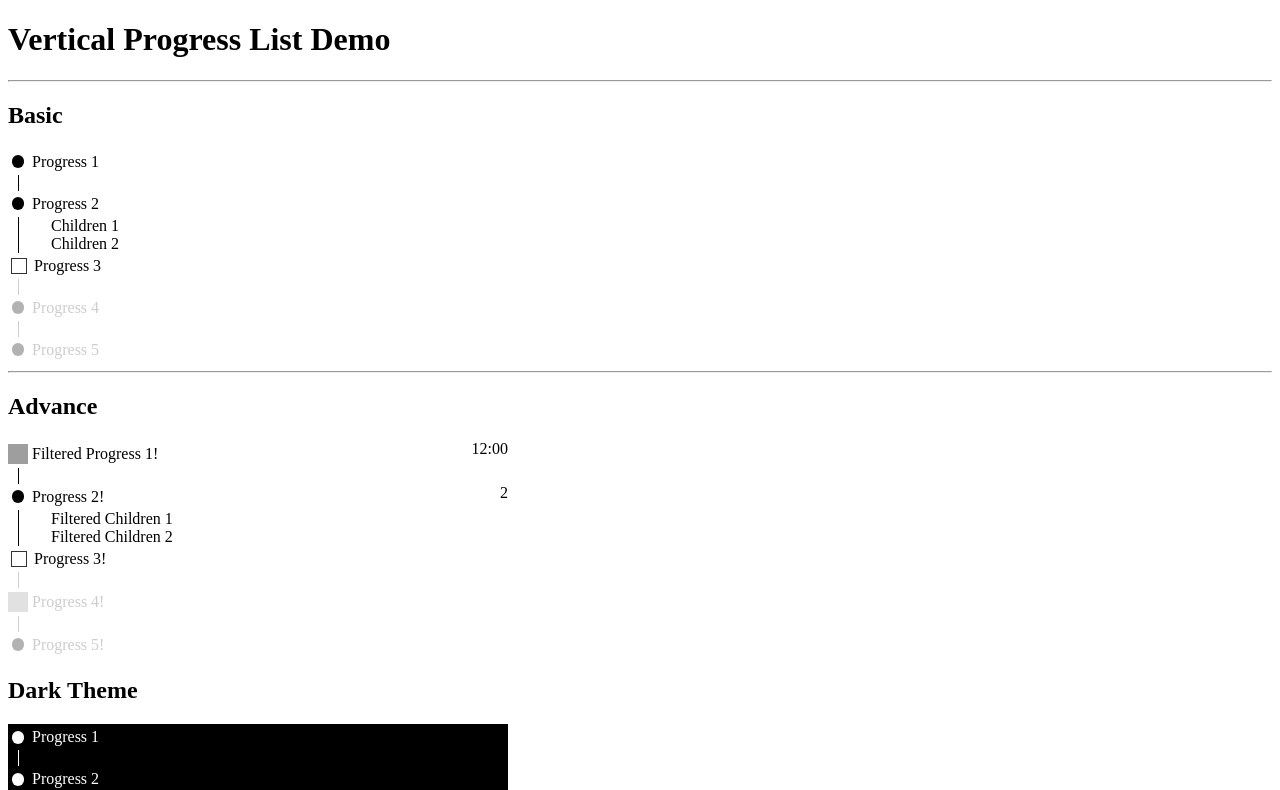
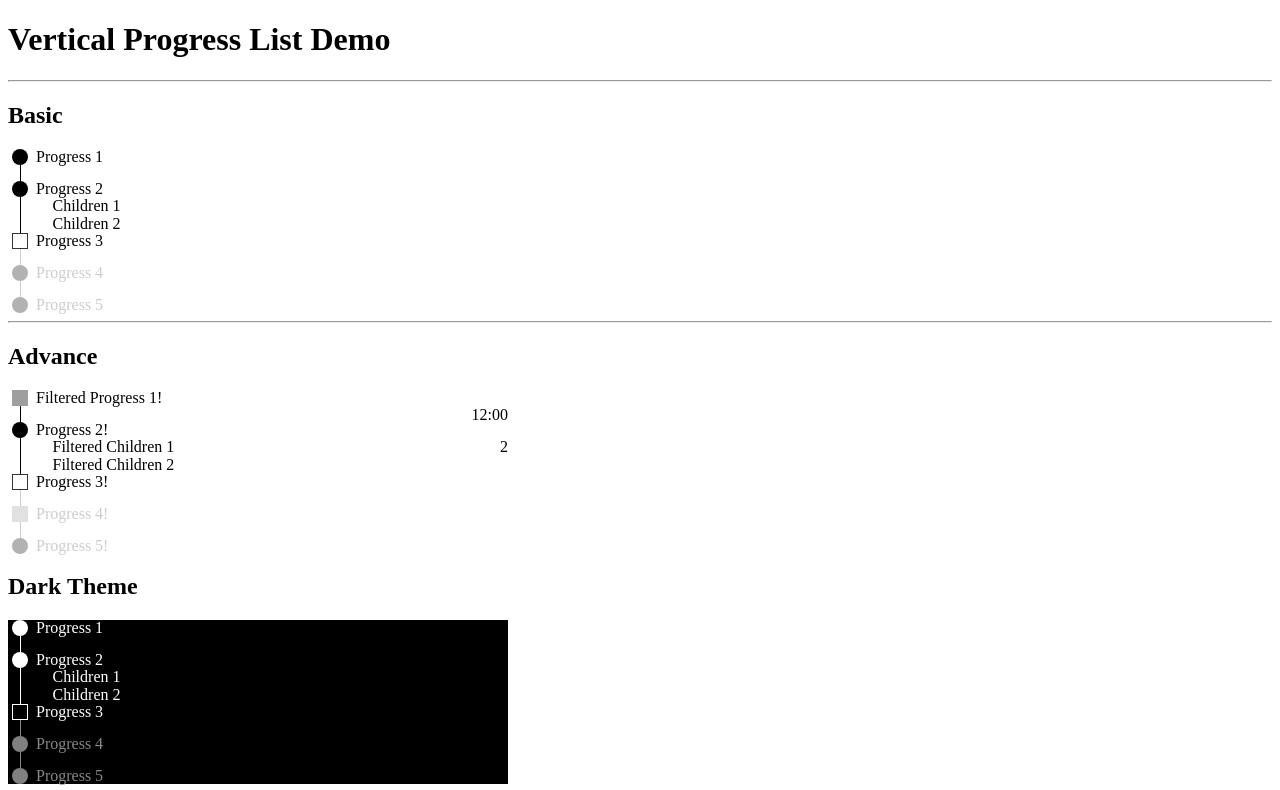
Before and after one commit to LaiJunBin/react-vertical-steps-list, a React (Create React App) app: page / in a window 1280 px wide. Shown: the top 790 px of the page. Built offline with nearby package versions, Linux system fonts and the light colour scheme; grey boxes are pictures that could not be loaded.

Commit message:
Adjust the style to flexible.

```diff
--- a/src/components/VerticalStepsList/index.scss
+++ b/src/components/VerticalStepsList/index.scss
@@ -6,24 +6,25 @@
         justify-content: center;
 
         .circle-marker {
-            width: 12.8px;
-            height: 12.8px;
-            margin: 0 3.6px;
+            width: 1em;
+            height: 1em;
+            margin: 0 .25em;
             background: #000;
             border-radius: 50%;
         }
 
         & > * {
-            width: 20px;
-            height: 20px;
+            width: 1em;
+            height: 1em;
+            margin: 0 0.25em;
         }
 
     }
 
     label {
-        display: inline-flex;
+        display: flex;
         align-items: center;
-        margin: .25em 0;
+        height: 1em;
 
         & > span {
             margin: 0 .25em;
@@ -45,17 +46,19 @@
             justify-content: center;
 
             & * {
-                width: 20px;
-                height: 20px;
+                width: 1em;
+                height: 1em;
+                margin: 0 0.25em;
             }
         }
     }
 
     .default-checkbox {
+        box-sizing: border-box;
         border: 1px solid #333;
-        width: 14px;
-        height: 14px;
-        margin: 0 3px;
+        width: 1em;
+        height: 1em;
+        margin: 0 0.25em;
     }
 
     .node .meta {
@@ -77,7 +80,7 @@
 
     .line {
         height: 1em;
-        margin-left: 10px;
+        margin-left: calc(0.75em - 0.5px);
         border-left: 1px solid #000;
     }
 
```
